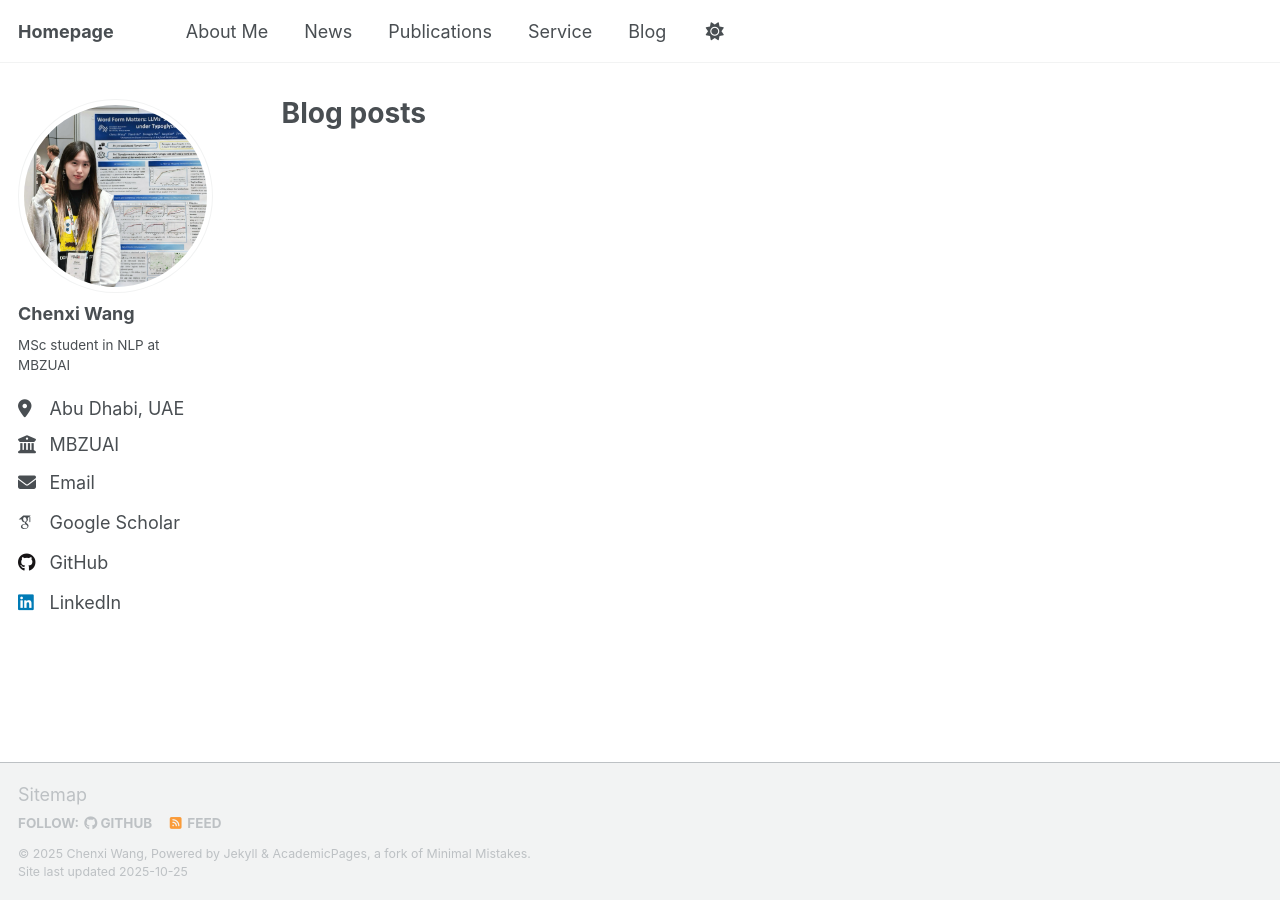
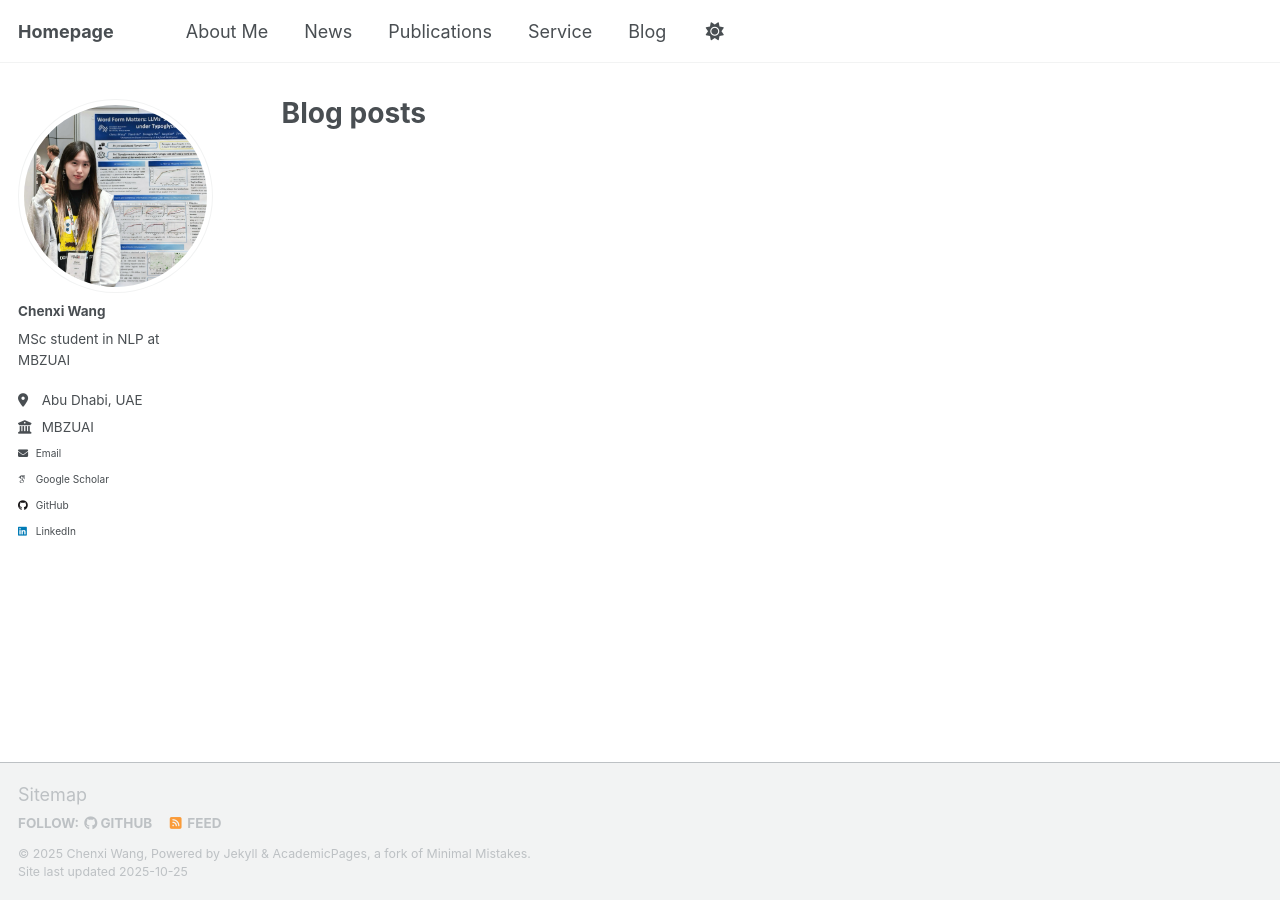
Before and after one commit to Aurora-cx/Aurora-cx.github.io, a Jekyll site: the page built from _pages/year-archive.html, in a window 1280 px wide. Built offline with Jekyll 4.4.1, drawn with Linux system fonts in a browser that asks for light colours; some web fonts are replaced; a script that is not in the unit is left out.

Commit message:
Set all sidebar text to type-size-6 and add emoji to pink box

```diff
--- a/_sass/layout/_sidebar.scss
+++ b/_sass/layout/_sidebar.scss
@@ -129,12 +129,12 @@
 }
 .sidebar .author__name {
   font-family: $sans-serif;
-  font-size: $type-size-5;
+  font-size: $type-size-6;
 }
 
 .sidebar .author__desktop {
   display: none;
-  font-size: $type-size-5;
+  font-size: $type-size-6;
   @media screen and (min-width: 1024px) {
     display: block;
   }
@@ -156,7 +156,7 @@
   @include breakpoint($large) {
     margin-top: 10px;
     margin-bottom: 20px;
-    font-size: $type-size-5;
+    font-size: $type-size-6;
   }
 }
 
@@ -248,7 +248,7 @@
 
   li {
     white-space: nowrap;
-    font-size: $type-size-5;
+    font-size: $type-size-6;
   }
 
   a {
@@ -258,7 +258,7 @@
     padding-top: 2px;
     padding-bottom: 2px;
     color: inherit;
-    font-size: $type-size-5;
+    font-size: $type-size-6;
     text-decoration: none;
 
     &:hover {
```
Also changed, not shown: _pages/includes/intro.md (+2 -2 lines).
